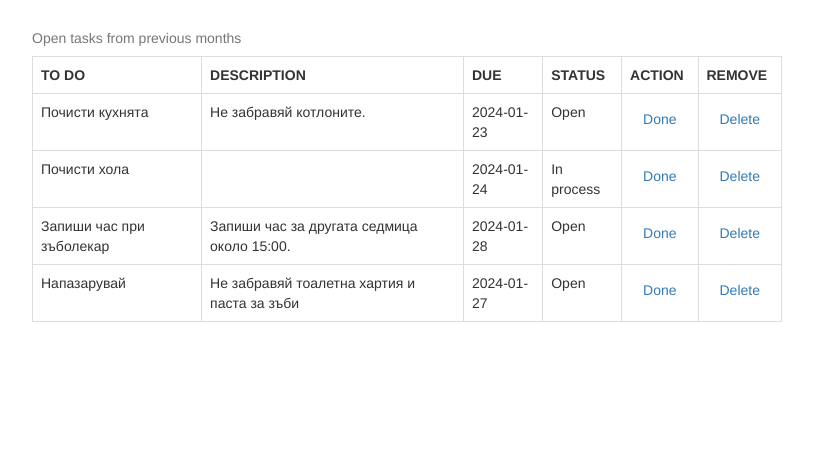
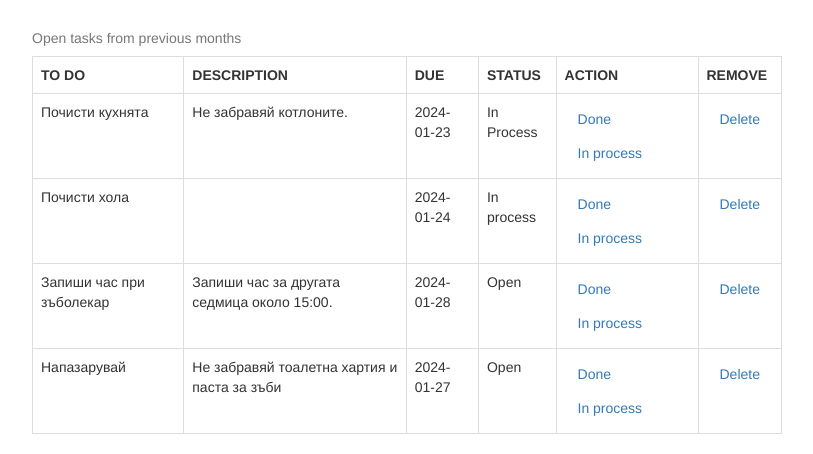
Before and after one commit to VeselinaHadzhieva98/V, a PHP site: page /tasks.php?/inprocess/id=1 in a window 1280 px wide. Shown: the part 898-1352 px from the top of the page, without its empty margins (38-851 px from the left). Before the commit the page ends 1220 px from the top, so only its background shows below. Run offline with PHP 8.4, Linux system fonts and the light colour scheme; a user stored in the database is signed in; data comes from the database, SQL or seed files in the repository; a stand-in replaces the project's code that opens the database connection; some libraries are stand-ins or nearby versions.

Commit message:
Added action "In Process"

```diff
--- a/tasks.php
+++ b/tasks.php
@@ -24,6 +24,10 @@ if (isset($_GET['/delete/id'])) {
 if (isset($_GET['/done/id'])) {
     $id = $_GET['/done/id'];
     $delete = mysqli_query($con, "UPDATE `tasks` SET `status`='Done' WHERE `id`='$id'");
+}
+if (isset($_GET['/inprocess/id'])) {
+    $id = $_GET['/inprocess/id'];
+    $delete = mysqli_query($con, "UPDATE `tasks` SET `status`='In Process' WHERE `id`='$id'");
 }
 
 $TodaysDate = date('Y-m-d');
@@ -153,6 +157,7 @@ $TodaysDate = date('Y-m-d');
                                                     <td>" . $field4name . "</td>
                                                     <td>
                                                         <a href='tasks.php?/done/id=" . $field5name . "'class='btn'>Done</a>
+                                                        <a href='tasks.php?/inprocess/id=" . $field5name . "'class='btn'>In process</a>
                                                     </td>
                                                     <td>
                                                         <a href='tasks.php?/delete/id=" . $field5name . "'class='btn'>Delete</a>
@@ -203,6 +208,7 @@ $TodaysDate = date('Y-m-d');
                                                     <td>" . $field4name . "</td>
                                                     <td>
                                                         <a href='tasks.php?/done/id=" . $field5name . "'class='btn'>Done</a>
+                                                        <a href='tasks.php?/inprocess/id=" . $field5name . "'class='btn'>In process</a>
                                                     </td>
                                                     <td>
                                                         <a href='tasks.php?/delete/id=" . $field5name . "'class='btn'>Delete</a>
```
